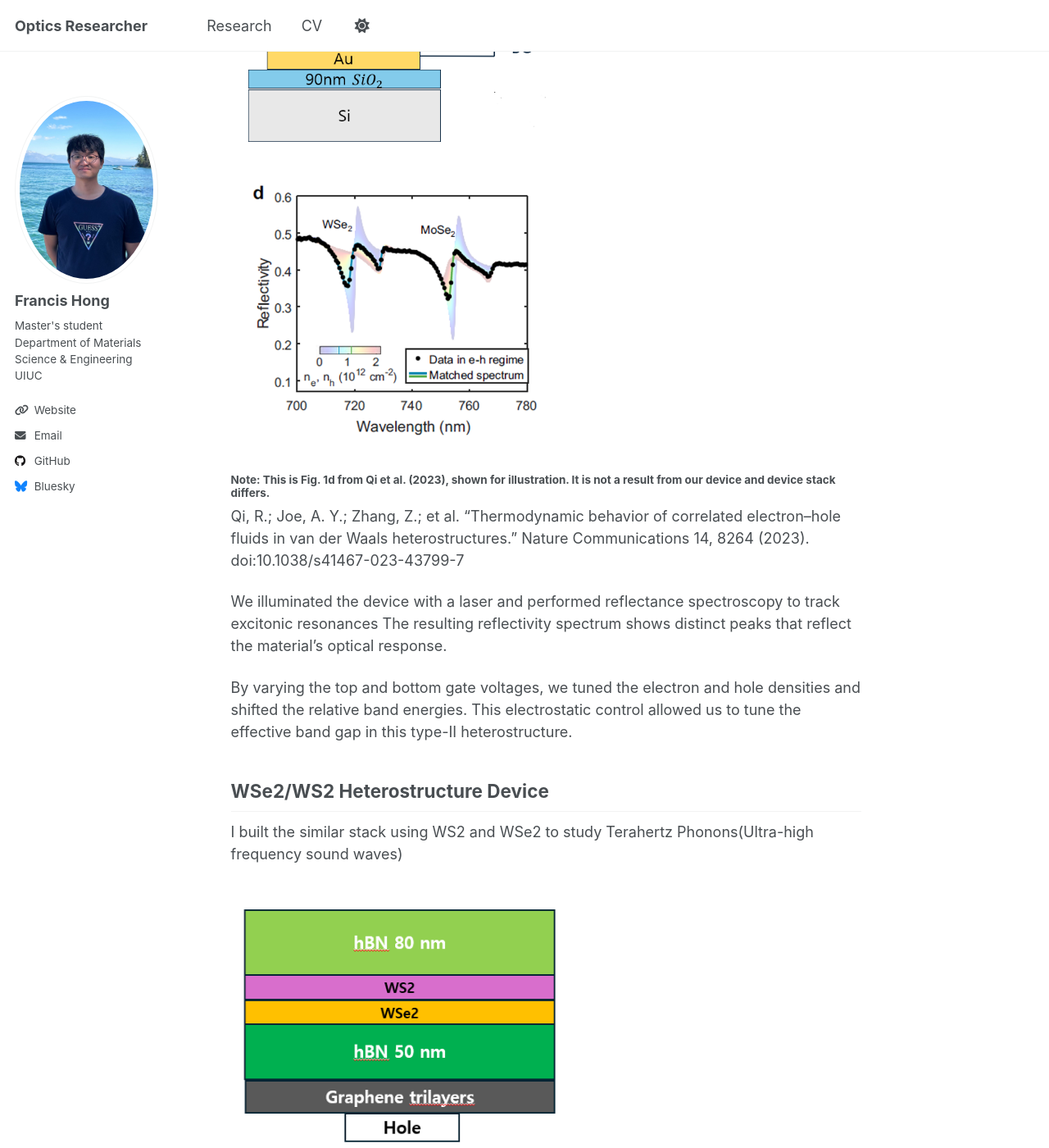
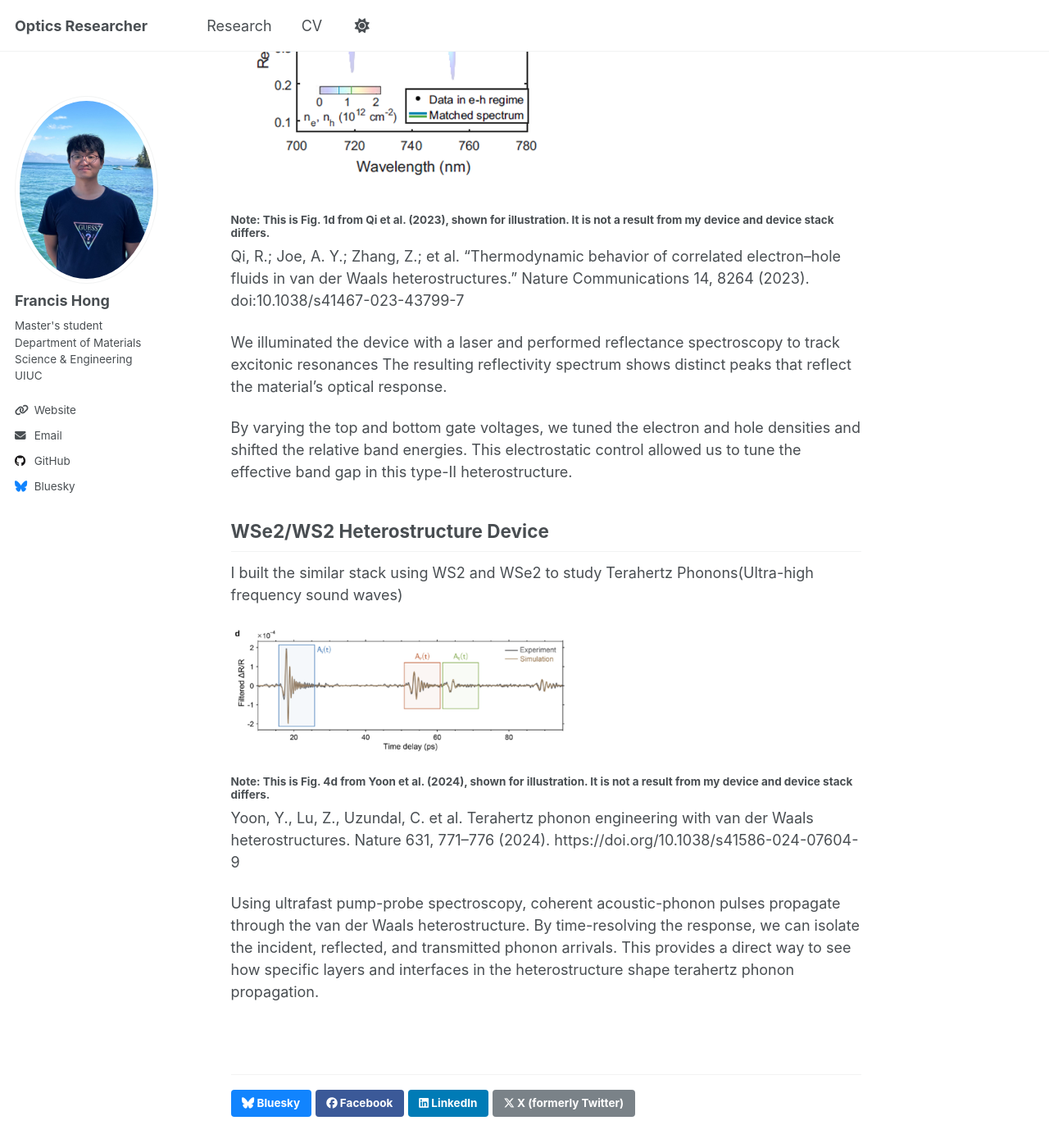
Before and after one commit to Fhong10/flhong03.github-io, a Jekyll site: the page built from _publications/semiconductor-physics.md, in a window 1280 px wide and 1400 px high, scrolled down 790 px. Shown: the whole window at 82% size. Built offline with Jekyll 4.4.1, drawn with Linux system fonts in a browser that asks for light colours; a script that is not in the unit is left out; some of the changed text lies outside the part shown.

Commit message:
Update semiconductor-physics.md

```diff
--- a/_publications/semiconductor-physics.md
+++ b/_publications/semiconductor-physics.md
@@ -17,15 +17,10 @@ I underwent progresses such as exfoliation of 2D materials, transfer stage, phot
 ## MoSe2/WS2 Heterostructure Device
 I made a van der Waals heterostructure with monolayer of MoSe2 and WS2 protected by Boron Nitride(hBN).
 
-<div style="display: flex; gap: 12px; flex-wrap: wrap;">
-  <img src="{{ '/images/Mdevice.png' | relative_url }}" alt="Mdevice"
-       style="max-width: 420px; width: 100%; height: auto; display: block;">
-</div>
-
 <img src="{{ '/images/Rpeak.png' | relative_url }}" alt="Rpeak"
      style="max-width: 420px; width: 100%; height: auto; display: block; margin: 12px 0 0 0;">
 
-#### Note: This is Fig. 1d from Qi et al. (2023), shown for illustration. It is not a result from our device and device stack differs.
+#### Note: This is Fig. 1d from Qi et al. (2023), shown for illustration. It is not a result from my device and device stack differs.
 Qi, R.; Joe, A. Y.; Zhang, Z.; et al. “Thermodynamic behavior of correlated electron–hole fluids in van der Waals heterostructures.” Nature Communications 14, 8264 (2023). doi:10.1038/s41467-023-43799-7
 
 We illuminated the device with a laser and performed reflectance spectroscopy to track excitonic resonances The resulting reflectivity spectrum shows distinct peaks that reflect the material’s optical response.
@@ -36,15 +31,10 @@ By varying the top and bottom gate voltages, we tuned the electron and hole dens
 
 I built the similar stack using WS2 and WSe2 to study Terahertz Phonons(Ultra-high frequency sound waves)
 
-<div style="display: flex; gap: 12px; flex-wrap: wrap;">
-  <img src="{{ '/images/Wdevice.png' | relative_url }}" alt="Wdevice"
-       style="max-width: 420px; width: 100%; height: auto; display: block;">
-</div>
-
 <img src="{{ '/images/Tetrasignal.png' | relative_url }}" alt="Tetrasignal"
      style="max-width: 420px; width: 100%; height: auto; display: block; margin: 12px 0 0 0;">
 
-#### Note: This is Fig. 4d from Yoon et al. (2024), shown for illustration. It is not a result from our device and device stack differs.
+#### Note: This is Fig. 4d from Yoon et al. (2024), shown for illustration. It is not a result from my device and device stack differs.
 Yoon, Y., Lu, Z., Uzundal, C. et al. Terahertz phonon engineering with van der Waals heterostructures. Nature 631, 771–776 (2024). https://doi.org/10.1038/s41586-024-07604-9
 
 Using ultrafast pump-probe spectroscopy, coherent acoustic-phonon pulses propagate through the van der Waals heterostructure. By time-resolving the response, we can isolate the incident, reflected, and transmitted phonon arrivals. This provides a direct way to see how specific layers and interfaces in the heterostructure shape terahertz phonon propagation.
```
